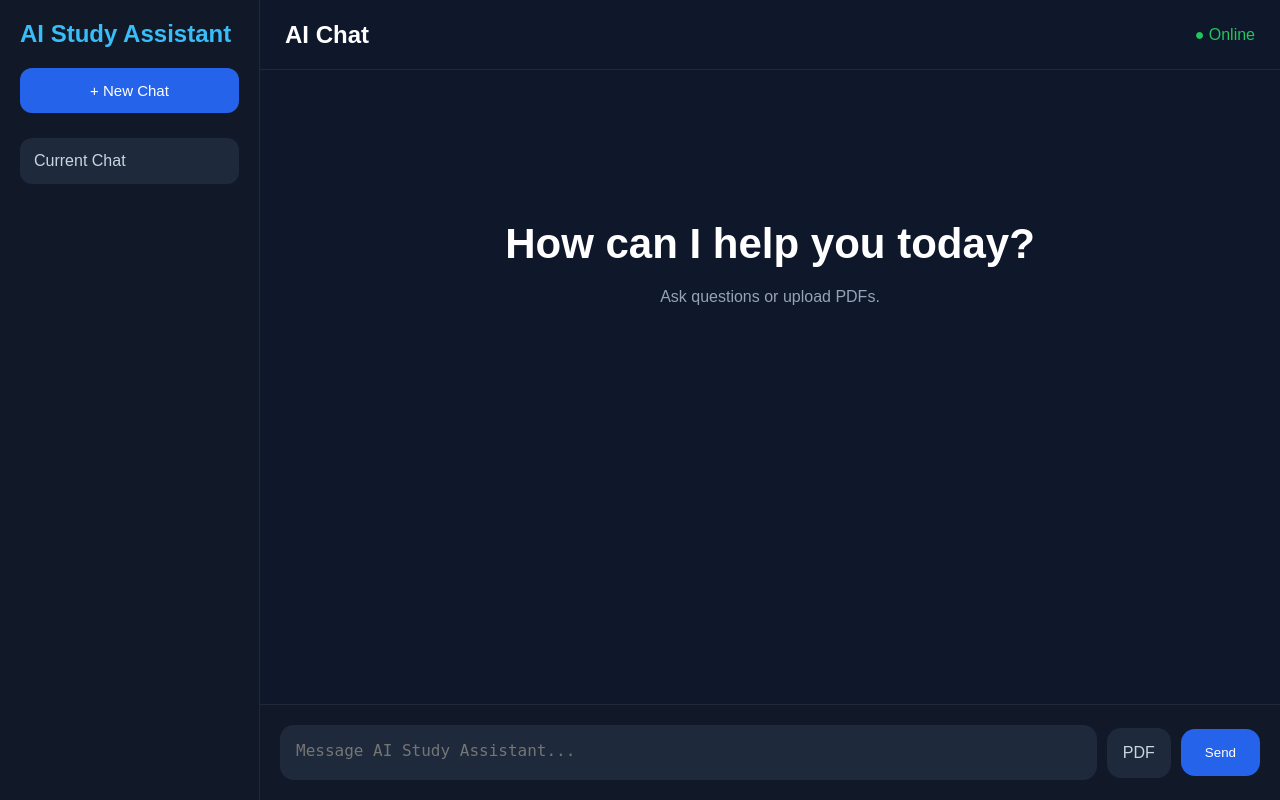
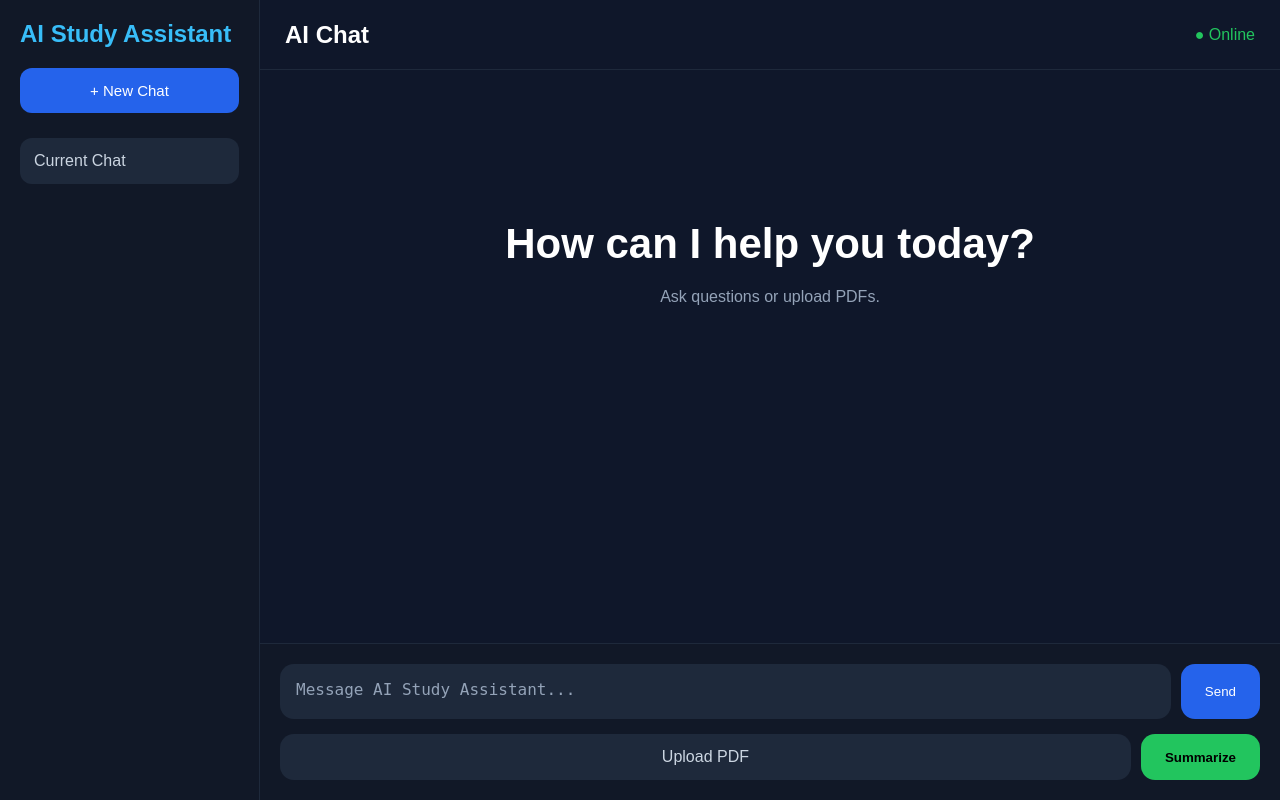
Before and after one commit to ngawade2020/ai-study-assistant, a Flask app: page / in a window 1280 px wide. Run offline with Flask 3, Linux system fonts and the light colour scheme.

Commit message:
fixed PDF upload and improved it

```diff
--- a/static/style.css
+++ b/static/style.css
@@ -247,15 +247,13 @@ pre {
     background: #111827;
 }
 
-/* Form */
+/* Chat Form */
 
 .chat-form {
 
     display: flex;
 
     gap: 10px;
-
-    align-items: center;
 }
 
 .chat-form textarea {
@@ -281,6 +279,11 @@ pre {
     min-height: 55px;
 }
 
+.chat-form textarea::placeholder {
+
+    color: #94a3b8;
+}
+
 .chat-form button {
 
     border: none;
@@ -296,24 +299,54 @@ pre {
     cursor: pointer;
 }
 
-/* Upload */
+/* Upload Form */
+
+.upload-form {
+
+    margin-top: 15px;
+
+    display: flex;
+
+    gap: 10px;
+}
 
 .upload-btn {
 
+    flex: 1;
+
     background: #1e293b;
 
-    padding: 16px;
+    padding: 14px;
 
     border-radius: 14px;
 
     cursor: pointer;
 
     color: #cbd5e1;
+
+    text-align: center;
 }
 
 .upload-btn input {
 
     display: none;
+}
+
+.upload-form button {
+
+    border: none;
+
+    border-radius: 14px;
+
+    padding: 14px 24px;
+
+    background: #22c55e;
+
+    color: black;
+
+    font-weight: bold;
+
+    cursor: pointer;
 }
 
 /* Scrollbar */
--- a/templates/index.html
+++ b/templates/index.html
@@ -41,7 +41,7 @@
 
         </aside>
 
-        <!-- Main Area -->
+        <!-- Main Content -->
 
         <main class="main-content">
 
@@ -57,7 +57,7 @@
 
             </div>
 
-            <!-- Chat -->
+            <!-- Chat Box -->
 
             <div class="chat-box"
                  id="chat-box">
@@ -80,9 +80,9 @@
 
                 {% for chat in chat_history %}
 
-                    <!-- User -->
+                    <!-- User Message -->
 
-                    <div class="message-wrapper user-wrapper">
+                    <div class="message-wrapper">
 
                         <div class="avatar user-avatar">
                             U
@@ -106,9 +106,9 @@
 
                     </div>
 
-                    <!-- AI -->
+                    <!-- AI Message -->
 
-                    <div class="message-wrapper ai-wrapper">
+                    <div class="message-wrapper">
 
                         <div class="avatar ai-avatar">
                             AI
@@ -136,12 +136,13 @@
 
             </div>
 
-            <!-- Input Area -->
+            <!-- Bottom Container -->
 
             <div class="bottom-container">
 
+                <!-- Chat Form -->
+
                 <form method="POST"
-                      enctype="multipart/form-data"
                       class="chat-form"
                       id="chat-form">
 
@@ -150,21 +151,36 @@
                         placeholder="Message AI Study Assistant..."
                         rows="1"></textarea>
 
+                    <button type="submit">
+
+                        <span id="button-text">
+                            Send
+                        </span>
+
+                    </button>
+
+                </form>
+
+                <!-- PDF Upload Form -->
+
+                <form method="POST"
+                      enctype="multipart/form-data"
+                      class="upload-form">
+
                     <label class="upload-btn">
 
-                        PDF
+                        Upload PDF
 
                         <input type="file"
                                name="pdf_file"
-                               accept=".pdf">
+                               accept=".pdf"
+                               required>
 
                     </label>
 
                     <button type="submit">
 
-                        <span id="button-text">
-                            Send
-                        </span>
+                        Summarize
 
                     </button>
 
@@ -188,7 +204,7 @@
         chatBox.scrollTop =
             chatBox.scrollHeight;
 
-        // Loading Button
+        // Loading Effect
 
         const form =
             document.getElementById("chat-form");
```
